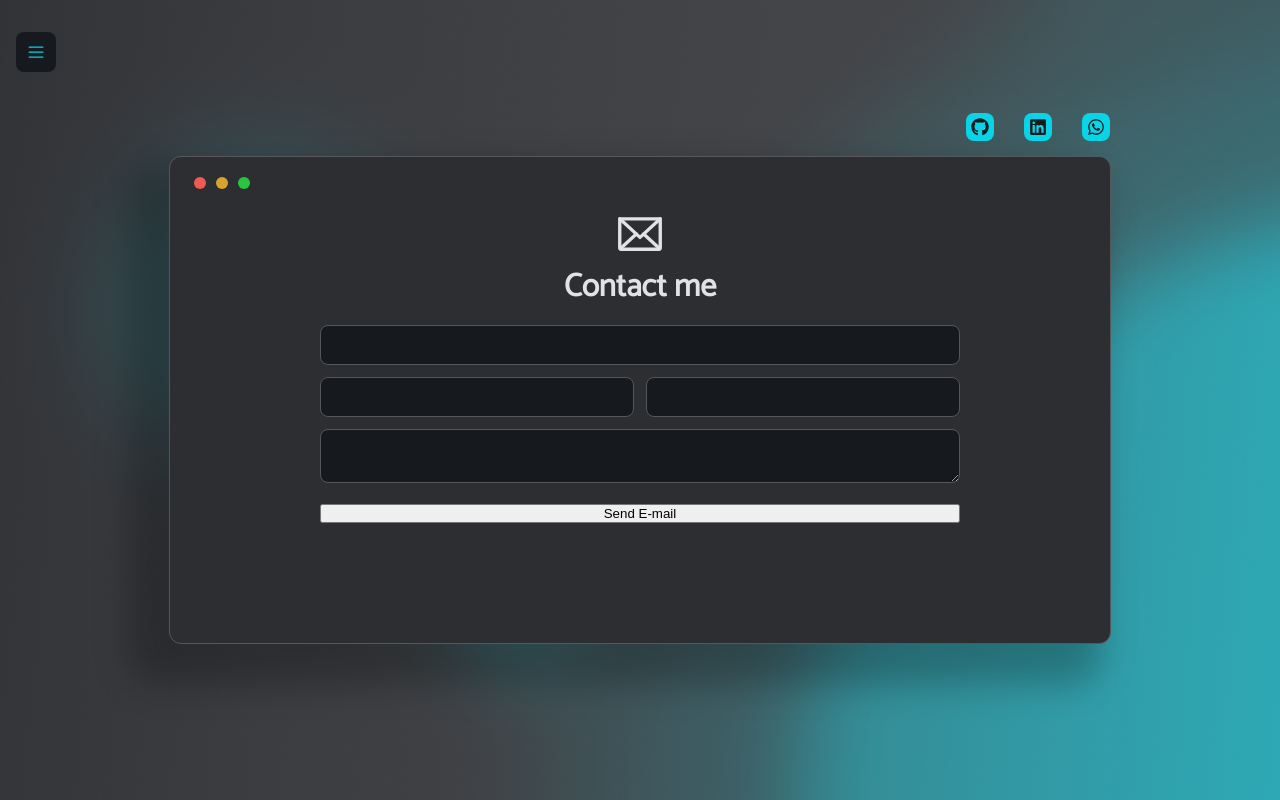
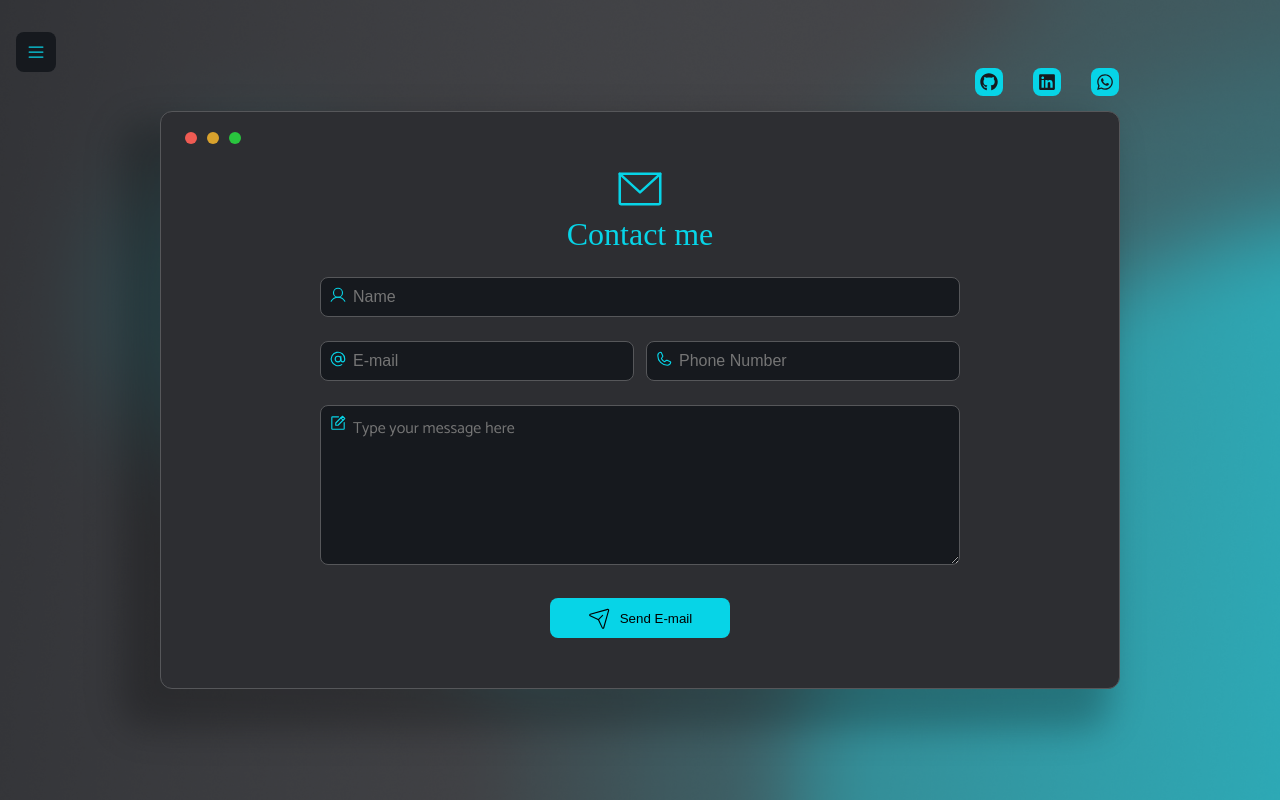
Before and after one commit to marcotulioteles/my-portfolio-website, a React (Vite) app: page / in a window 1280 px wide. Built offline with nearby package versions, Linux system fonts and the light colour scheme; a web font is replaced by a local one.

Commit message:
feat: finish the form styles

```diff
--- a/src/pages/ContactMe/index.tsx
+++ b/src/pages/ContactMe/index.tsx
@@ -1,4 +1,4 @@
-import { Envelope } from 'phosphor-react';
+import { At, EnvelopeSimple, NotePencil, PaperPlaneTilt, Phone, User } from 'phosphor-react';
 import { SocialMediaGroup } from '../../components/SocialMediaGroup';
 import { WindowTitlebarPoints } from '../../components/WindowTitlebarPoints';
 import styles from './styles.module.scss';
@@ -11,24 +11,28 @@ export function ContactMe() {
         <SocialMediaGroup />
         <form action="" >
           <div className={styles.title}>
-            <Envelope size={54}/>
+            <EnvelopeSimple size={54} weight='light' />
             <h1>Contact me</h1>
           </div>
           <label htmlFor="userName">
-            <input type="text" name='userName'/>
+            <User size={18}/>
+            <input type="text" name='userName' placeholder='Name'/>
           </label>
           <div className={styles.inputGroup}>
             <label htmlFor="email">
-              <input type="email" name='email'/>
+              <At size={18}/>
+              <input type="email" name='email' placeholder='E-mail'/>
             </label>
             <label htmlFor="phone">
-              <input type="text" name='phone'/>
+              <Phone size={18}/>
+              <input type="text" name='phone' placeholder='Phone Number'/>
             </label>
           </div>
           <label htmlFor="message">
-            <textarea name="message" id="message"></textarea>
+            <NotePencil size={18}/>
+            <textarea name="message" id="message" rows={8} placeholder='Type your message here'></textarea>
           </label>
-          <button type='submit'>Send E-mail</button>
+          <button type='submit'><PaperPlaneTilt size={24} weight='light'/> Send E-mail</button>
         </form>
       </div>
     </div>
--- a/src/pages/ContactMe/styles.module.scss
+++ b/src/pages/ContactMe/styles.module.scss
@@ -25,7 +25,7 @@
 }
 
 .container {
-  width: fit-content;
+  width: 95%;
   margin: auto auto;
   display: flex;
   flex-direction: column-reverse;
@@ -37,27 +37,59 @@
   position: relative;
   box-shadow: -25px 25px 35px 15px rgba(0, 0, 0, 0.25);
 
+  @media (max-height: 780px) {
+    margin-top: 5rem;
+  }
+
+  @media (min-width: 1080px) {
+    max-width: 960px;
+  }
+
   form {
-    width: 640px;
+    width: 90%;
     display: flex;
     flex-direction: column;
-    margin: 50px 150px 120px;
-    gap: 0.75rem;
+    margin: 50px 150px;
+    gap: 1.5rem;
+
+    @media (min-width: 720px) {
+      max-width: 640px;
+    }
 
     .title {
       display: flex;
       flex-direction: column;
       align-items: center;
+      color: var(--blue);
+
+      h1 {
+        font-family: var(--sub-title);
+        font-weight: 400;
+      }
     }
 
     .inputGroup {
       display: flex;
+      flex-direction: column;
       align-items: center;
-      gap: 0.75rem;
+      gap: 1.5rem;
+
+      @media (min-width: 640px) {
+        flex-direction: row;
+        gap: 0.75rem;
+      }
     }
 
     label {
       width: 100%;
+      position: relative;
+
+      svg {
+        position: absolute;
+        top: 9px;
+        left: 9px;
+        color: var(--blue);
+      }
 
       input {
         @extend .input-base;
@@ -67,7 +99,28 @@
       textarea {
         @extend .input-base;
         width: 100%;
-        padding: 0.5rem 0.5rem 0.5rem 2rem;
+        resize: vertical;
+        max-height: 160px;
+        padding: 0.5625rem 0.5rem 0.5rem 2rem;
+        font-family: var(--text), sans-serif;
+        font-size: 1rem;
+      }
+
+    }
+
+    button {
+      height: 2.5rem;
+      display: flex;
+      align-items: center;
+      justify-content: center;
+      gap: 0.5rem;
+      border-radius: 8px;
+      background-color: var(--blue);
+      border: none;
+
+      @media (min-width: 640px) {
+        margin: auto auto;
+        width: 180px;
       }
     }
   }
```
